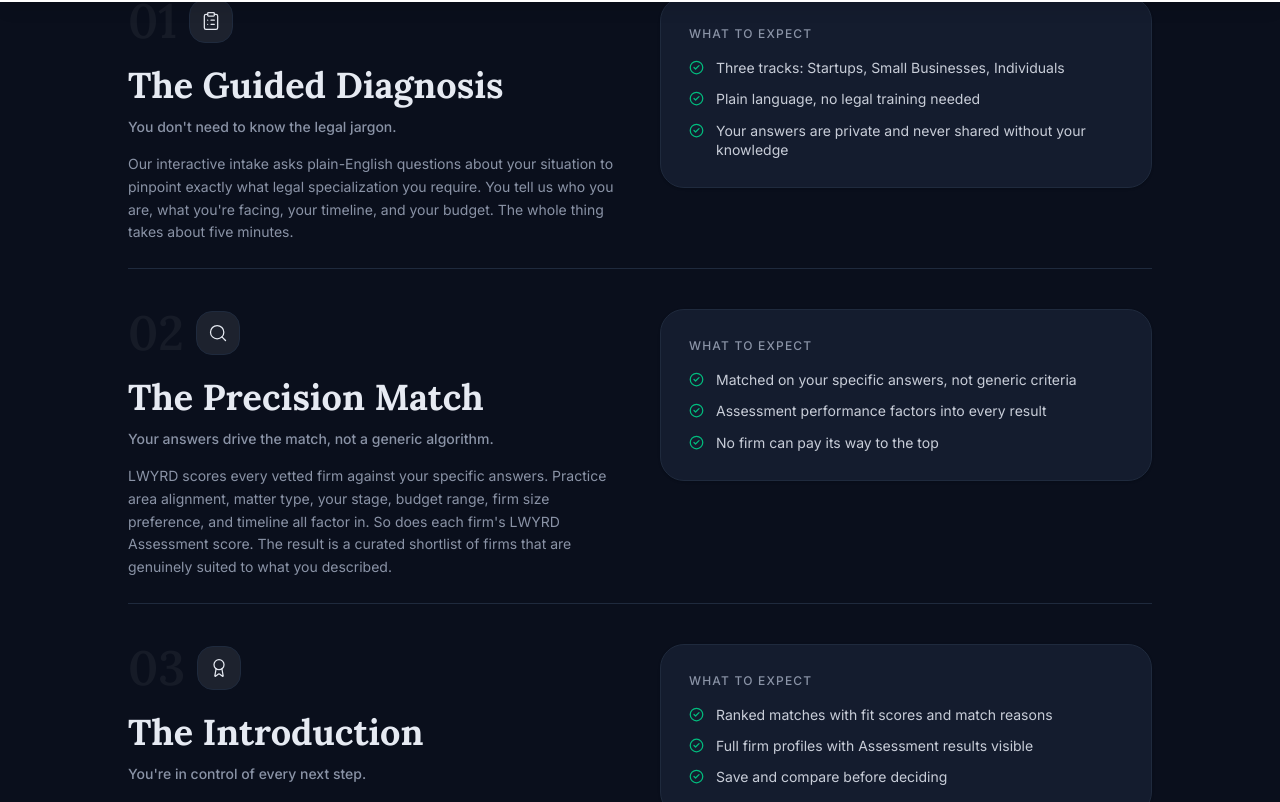
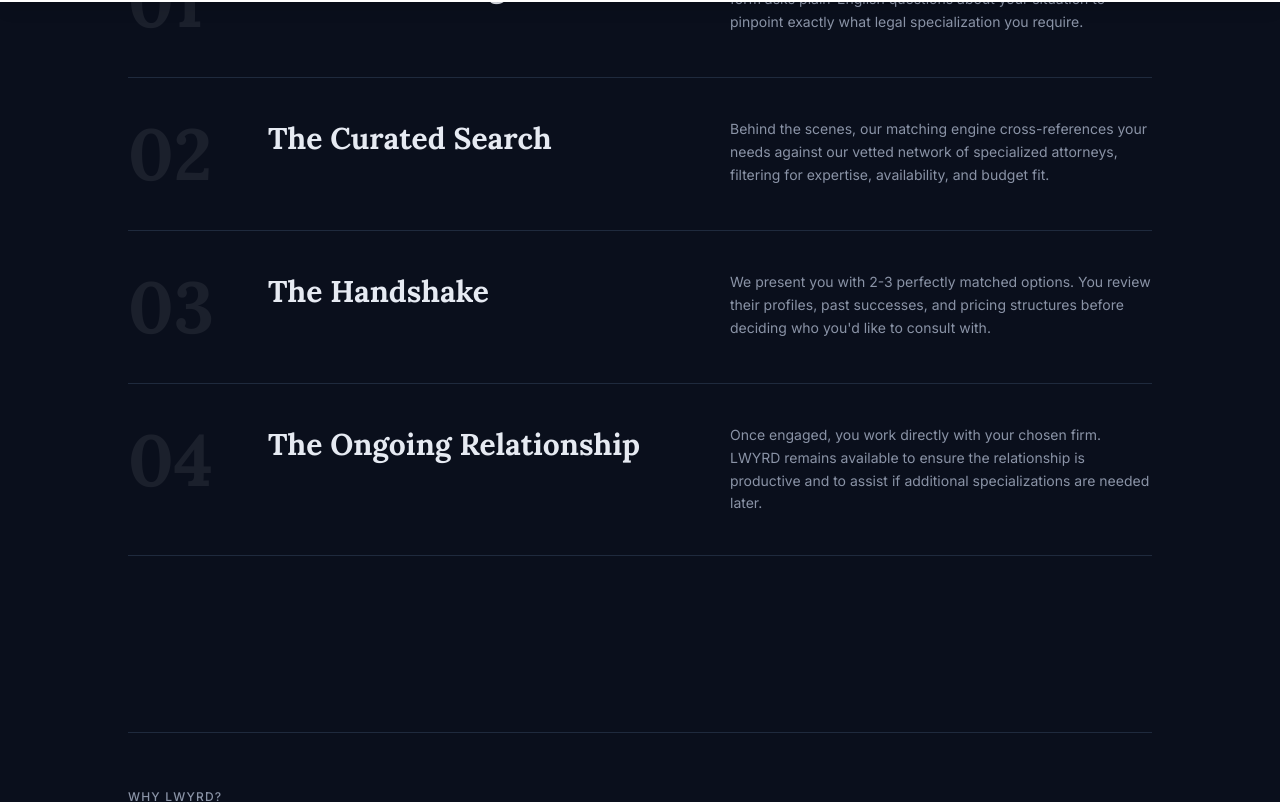
Before and after one commit to RKBaller500/lwyrd-site, a Next.js app: page /how-it-works in a window 1280 px wide. Shown: the part 798-1600 px from the top of the page. Built offline with nearby package versions, Linux system fonts and the light colour scheme; no server answers.

Commit message:
Website Updates more

```diff
--- a/src/app/how-it-works/page.tsx
+++ b/src/app/how-it-works/page.tsx
@@ -1,7 +1,7 @@
 "use client";
 
 import { motion } from "framer-motion";
-import { ClipboardList, Search, Award, CheckCircle2, ArrowRight } from "lucide-react";
+import { ArrowRight } from "lucide-react";
 import Navbar from "@/components/layout/Navbar";
 import Footer from "@/components/layout/Footer";
 import Button from "@/components/ui/Button";
@@ -22,42 +22,23 @@
 const steps = [
   {
     number: "01",
-    icon: ClipboardList,
     title: "The Guided Diagnosis",
-    summary: "You don't need to know the legal jargon.",
-    detail:
-      "Our interactive intake asks plain-English questions about your situation to pinpoint exactly what legal specialization you require. You tell us who you are, what you're facing, your timeline, and your budget. The whole thing takes about five minutes.",
-    bullets: [
-      "Three tracks: Startups, Small Businesses, Individuals",
-      "Plain language, no legal training needed",
-      "Your answers are private and never shared without your knowledge",
-    ],
+    detail: "You don't need to know the legal jargon. Our interactive intake form asks plain-English questions about your situation to pinpoint exactly what legal specialization you require.",
   },
   {
     number: "02",
-    icon: Search,
-    title: "The Precision Match",
-    summary: "Your answers drive the match, not a generic algorithm.",
-    detail:
-      "LWYRD scores every vetted firm against your specific answers. Practice area alignment, matter type, your stage, budget range, firm size preference, and timeline all factor in. So does each firm's LWYRD Assessment score. The result is a curated shortlist of firms that are genuinely suited to what you described.",
-    bullets: [
-      "Matched on your specific answers, not generic criteria",
-      "Assessment performance factors into every result",
-      "No firm can pay its way to the top",
-    ],
+    title: "The Curated Search",
+    detail: "Behind the scenes, our matching engine cross-references your needs against our vetted network of specialized attorneys, filtering for expertise, availability, and budget fit.",
   },
   {
     number: "03",
-    icon: Award,
-    title: "The Introduction",
-    summary: "You're in control of every next step.",
-    detail:
-      "You receive a ranked list of firms, each with a fit score and the specific reasons it's a strong match for your situation. Review, save, and compare at your own pace. When you're ready, you reach out. No firm contacts you until you make the first move.",
-    bullets: [
-      "Ranked matches with fit scores and match reasons",
-      "Full firm profiles with Assessment results visible",
-      "Save and compare before deciding",
-    ],
+    title: "The Handshake",
+    detail: "We present you with 2-3 perfectly matched options. You review their profiles, past successes, and pricing structures before deciding who you'd like to consult with.",
+  },
+  {
+    number: "04",
+    title: "The Ongoing Relationship",
+    detail: "Once engaged, you work directly with your chosen firm. LWYRD remains available to ensure the relationship is productive and to assist if additional specializations are needed later.",
   },
 ];
 
@@ -119,62 +100,35 @@
         </section>
 
         {/* ── Steps ── */}
-        <section className="bg-[#0A0F1C] py-8 px-6 pb-20">
-          <div className="max-w-5xl mx-auto space-y-6">
-            {steps.map((step, index) => {
-              const Icon = step.icon;
-              return (
+        <section className="bg-[#0A0F1C] px-6 pb-24">
+          <div className="max-w-5xl mx-auto">
+            {steps.map((step, index) => (
               <motion.div
                 key={step.number}
-                  initial={{ opacity: 0, y: 24 }}
+                initial={{ opacity: 0, y: 20 }}
                 whileInView={{ opacity: 1, y: 0 }}
                 viewport={{ once: true, margin: "-60px" }}
-                  transition={{ duration: 0.65, ease, delay: index * 0.07 }}
-                  className="border-t border-[#1F2A3D] pt-10 grid grid-cols-1 md:grid-cols-2 gap-10 items-start"
+                transition={{ duration: 0.6, ease, delay: index * 0.06 }}
+                className="border-t border-[#1F2A3D] py-10 grid grid-cols-[80px_1fr_1fr] md:grid-cols-[100px_1fr_1fr] gap-6 md:gap-10 items-start"
               >
-                  <div>
-                    <div className="flex items-center gap-3 mb-5">
                 <span
-                        className="text-5xl leading-none text-white/5"
-                        style={{ ...lora, fontWeight: 600 }}
+                  className="text-6xl md:text-7xl leading-none text-white/[0.07] select-none"
+                  style={{ ...lora, fontWeight: 700 }}
                 >
                   {step.number}
                 </span>
-                      <div className="flex items-center justify-center w-11 h-11 rounded-2xl bg-white/8 border border-[#1F2A3D]">
-                        <Icon size={20} className="text-[#E6EAF2]" strokeWidth={1.5} />
-                      </div>
-                    </div>
-
                 <h2
-                      className="text-[#E6EAF2] text-3xl sm:text-4xl mb-3"
+                  className="text-[#E6EAF2] text-xl sm:text-2xl md:text-3xl leading-snug"
                   style={{ ...lora, fontWeight: 700 }}
                 >
                   {step.title}
                 </h2>
-                    <p className="text-[#8A93A6] text-sm font-medium mb-4">{step.summary}</p>
-                    <p className="text-[#8A93A6] text-sm leading-relaxed">{step.detail}</p>
-                  </div>
-
-                  <div className="bg-[#141C2E] border border-[#1F2A3D] rounded-3xl shadow-sm p-7">
-                    <p className="text-[#8A93A6] text-xs font-medium tracking-widest uppercase mb-4">
-                      What to expect
+                <p className="text-[#8A93A6] text-sm leading-relaxed">
+                  {step.detail}
                 </p>
-                    <ul className="space-y-3">
-                      {step.bullets.map((b) => (
-                        <li key={b} className="flex items-start gap-3">
-                          <CheckCircle2
-                            size={15}
-                            className="text-emerald-500 shrink-0 mt-0.5"
-                            strokeWidth={2}
-                          />
-                          <span className="text-[#C8CDD8] text-sm leading-snug">{b}</span>
-                        </li>
+              </motion.div>
             ))}
-                    </ul>
-                  </div>
-                </motion.div>
-              );
-            })}
+            <div className="border-t border-[#1F2A3D]" />
           </div>
         </section>
 
```
Lines whose indentation alone changed are shown as unchanged.
